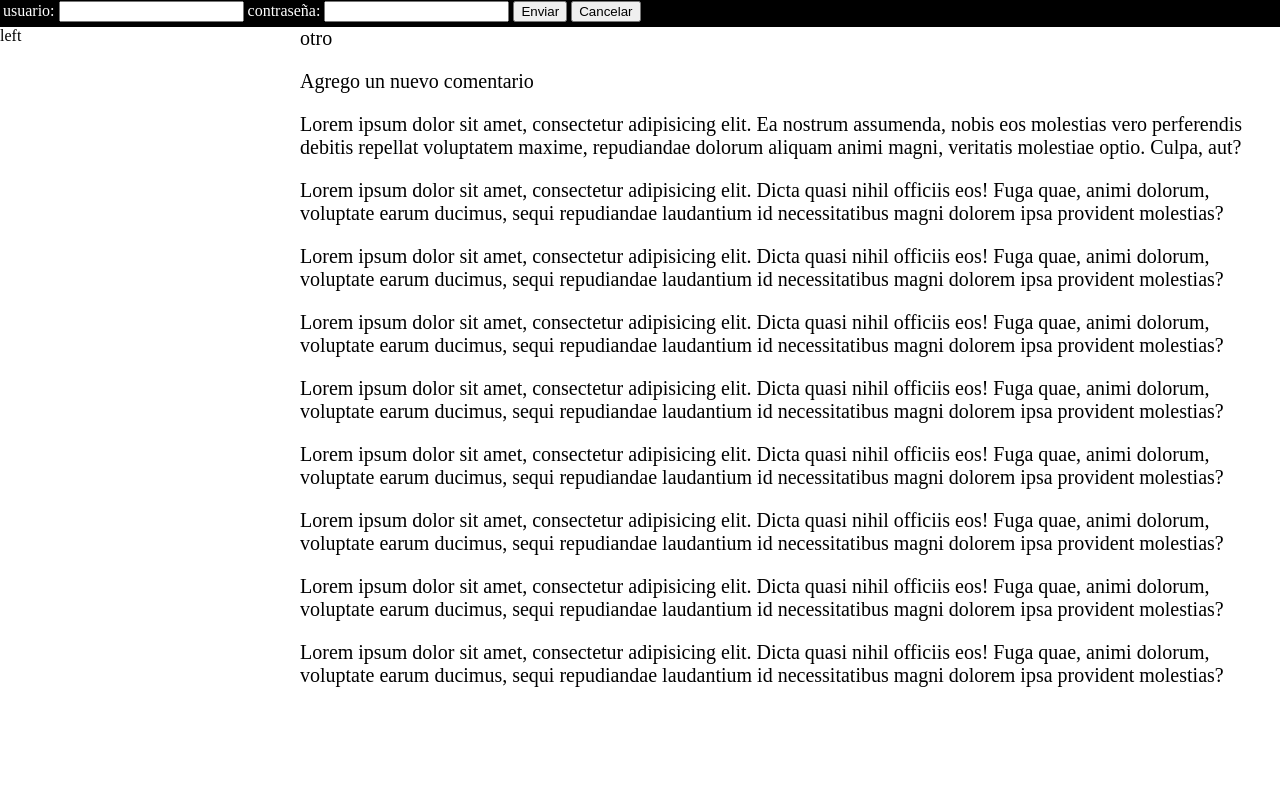
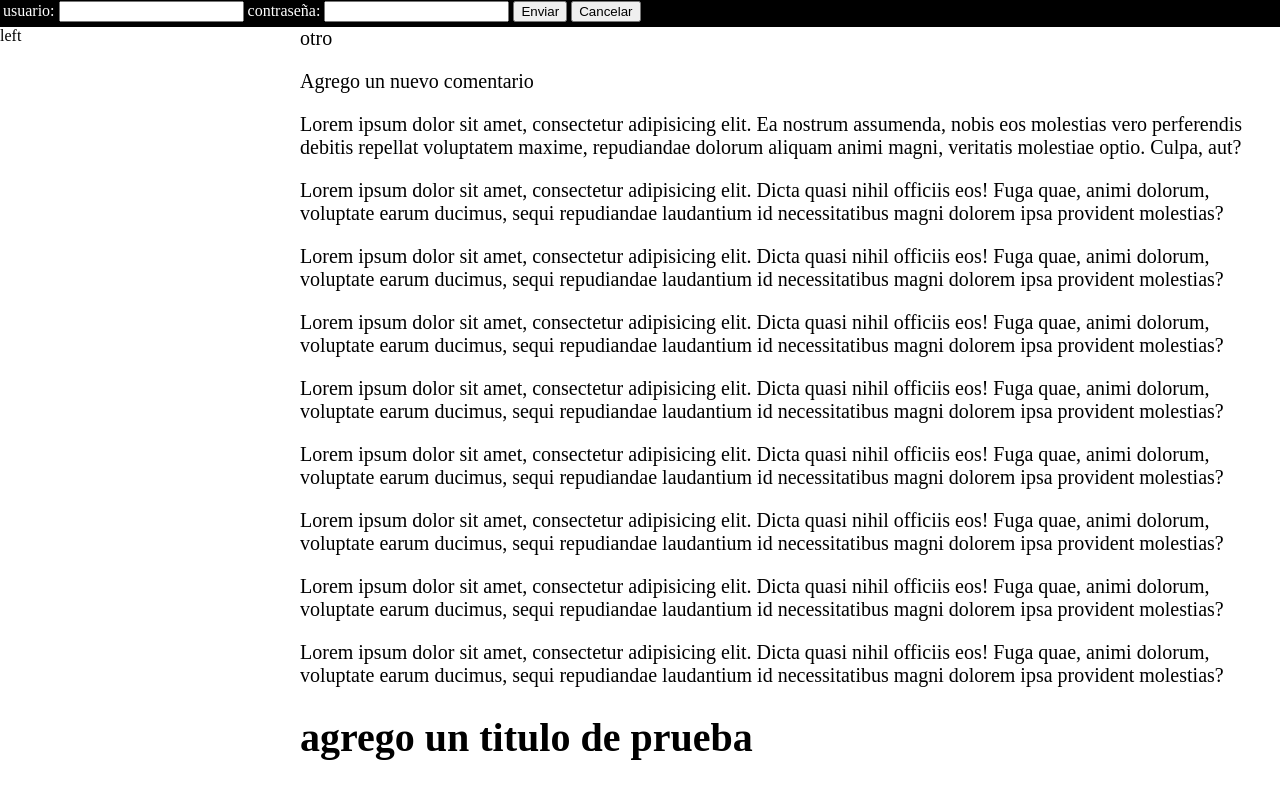
Before and after one commit to WeSolution/MiProyecto, a plain HTML site: page index.html in a window 1280 px wide. Drawn offline with Linux system fonts and the light colour scheme.

Commit message:
Agrego un titulo de prueba

```diff
--- a/index.html
+++ b/index.html
@@ -31,6 +31,7 @@
 		<p>Lorem ipsum dolor sit amet, consectetur adipisicing elit. Dicta quasi nihil officiis eos! Fuga quae, animi dolorum, voluptate earum ducimus, sequi repudiandae laudantium id necessitatibus magni dolorem ipsa provident molestias?</p>
 		<p>Lorem ipsum dolor sit amet, consectetur adipisicing elit. Dicta quasi nihil officiis eos! Fuga quae, animi dolorum, voluptate earum ducimus, sequi repudiandae laudantium id necessitatibus magni dolorem ipsa provident molestias?</p>
 		<p>Lorem ipsum dolor sit amet, consectetur adipisicing elit. Dicta quasi nihil officiis eos! Fuga quae, animi dolorum, voluptate earum ducimus, sequi repudiandae laudantium id necessitatibus magni dolorem ipsa provident molestias?</p>
+		<h1>agrego un titulo de prueba</h1>
 	</div>
 </body>
 </html>
```
